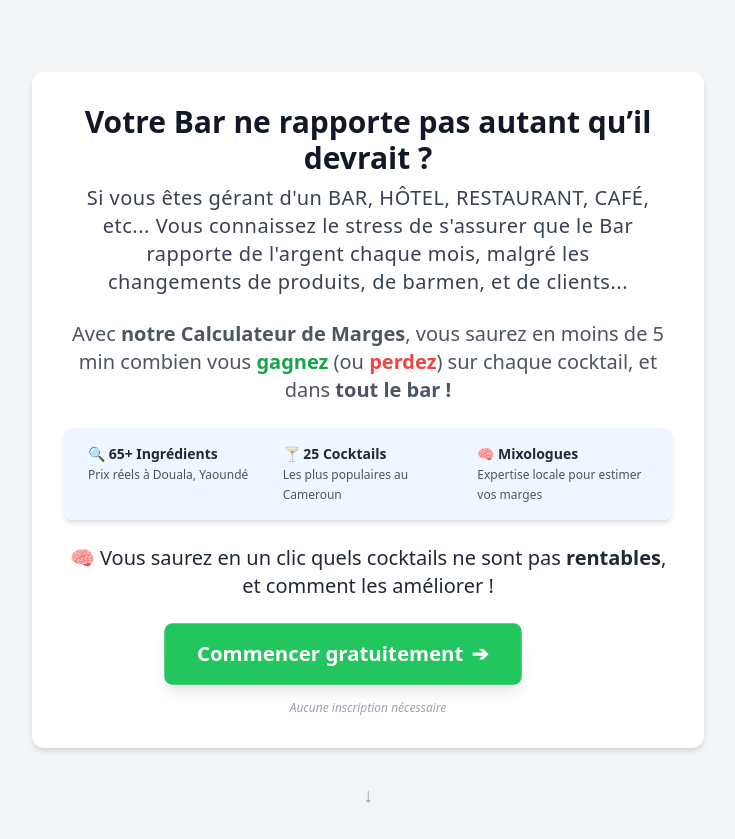
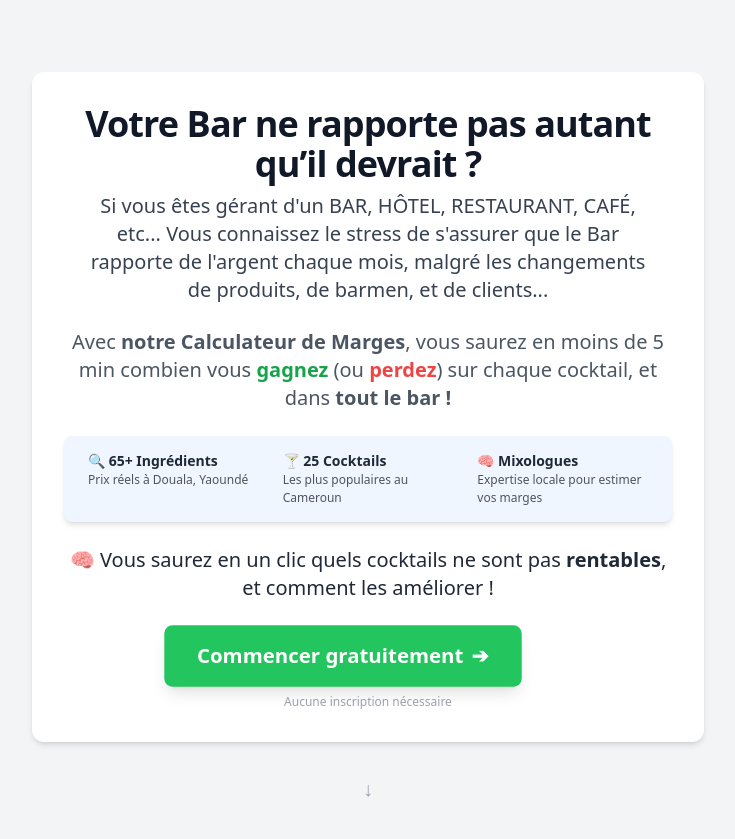
Before and after one commit to enemonsieur/CocktailJoker, a website: page index.html in a window 1280 px wide. Shown: the whole page, without its empty margins (272-1007 px from the left). Drawn offline with nearby package versions, Linux system fonts and the light colour scheme.

Commit message:
style: improve intro section layout

```diff
--- a/index.html
+++ b/index.html
@@ -19,21 +19,21 @@
 
   <!-- Intro section for first-time visitors -->
   <div id="intro-section" class="bg-white rounded-xl shadow-md p-8 max-w-2xl mx-auto mt-10 text-center">
-    <h1 class="text-3xl font-bold text-gray-900 mb-2">
+    <h1 class="text-3xl sm:text-4xl leading-snug tracking-tight max-w-2xl mx-auto font-bold text-gray-900 mb-2">
       Votre Bar ne rapporte pas autant qu’il devrait ?
     </h1>
-    <p class="mb-6 max-w-xl mx-auto leading-relaxed tracking-wide text-gray-700 text-base sm:text-lg lg:text-xl">
+    <p class="mb-6 max-w-xl mx-auto text-lg sm:text-xl leading-relaxed text-gray-700">
       Si vous êtes gérant d'un BAR, HÔTEL, RESTAURANT, CAFÉ, etc...
       Vous connaissez le stress de s'assurer que le Bar rapporte de l'argent chaque mois,
       malgré les changements de produits, de barmen, et de clients...
     </p>
     <p class="text-gray-600 mb-6 text-base sm:text-lg lg:text-xl">
-      Avec <strong>notre Calculateur de Marges</strong>, vous saurez en moins de 5 min
+      Avec <span class="font-semibold">notre Calculateur de Marges</span>, vous saurez en moins de 5 min
       combien vous <span class="text-green-600 font-semibold">gagnez</span> (ou <span class="text-red-500 font-semibold">perdez</span>)
-      sur chaque cocktail, et dans <strong> tout le bar  !</strong>
+      sur chaque cocktail, et dans <strong>tout le bar !</strong>
     </p>
     <div class="bg-blue-50 rounded-lg px-6 py-4 shadow-md mb-6">
-      <div class="grid sm:grid-cols-3 gap-6 text-left text-sm text-gray-800">
+      <div class="grid sm:grid-cols-3 gap-6 items-start text-left text-sm text-gray-800 leading-tight">
         <div>🔍 <strong>65+ Ingrédients</strong><br><span class="text-xs text-gray-600">Prix réels à Douala, Yaoundé</span></div>
         <div>🍸 <strong>25 Cocktails</strong><br><span class="text-xs text-gray-600">Les plus populaires au Cameroun</span></div>
         <div>🧠 <strong>Mixologues</strong><br><span class="text-xs text-gray-600">Expertise locale pour estimer vos marges</span></div>
@@ -45,10 +45,10 @@
     </p>
     <div class="fixed bottom-6 left-1/2 transform -translate-x-1/2 w-11/12 sm:static sm:translate-x-0">
       <button id="start-btn" onclick="startApp()" class="bg-green-500 hover:bg-green-600 text-white font-bold rounded-lg text-xl py-4 px-8 shadow-lg hover:scale-105 transition-transform duration-200 animate-pulse-slow">
-        <span class="inline-flex items-center gap-2">Commencer gratuitement <span>➔</span></span>
+        <span class="flex items-center justify-center gap-2">Commencer gratuitement <span aria-hidden="true">➔</span></span>
       </button>
     </div>
-    <p class="text-xs text-gray-400 mt-4 italic">Aucune inscription nécessaire</p>
+    <p class="mt-2 text-gray-400 text-xs text-center">Aucune inscription nécessaire</p>
   </div>
     <button id="scroll-cta" onclick="startApp()" class="bg-green-500 hover:bg-green-600 text-white font-bold py-2 px-6 rounded shadow hidden">Commencer gratuitement</button>
 
```
